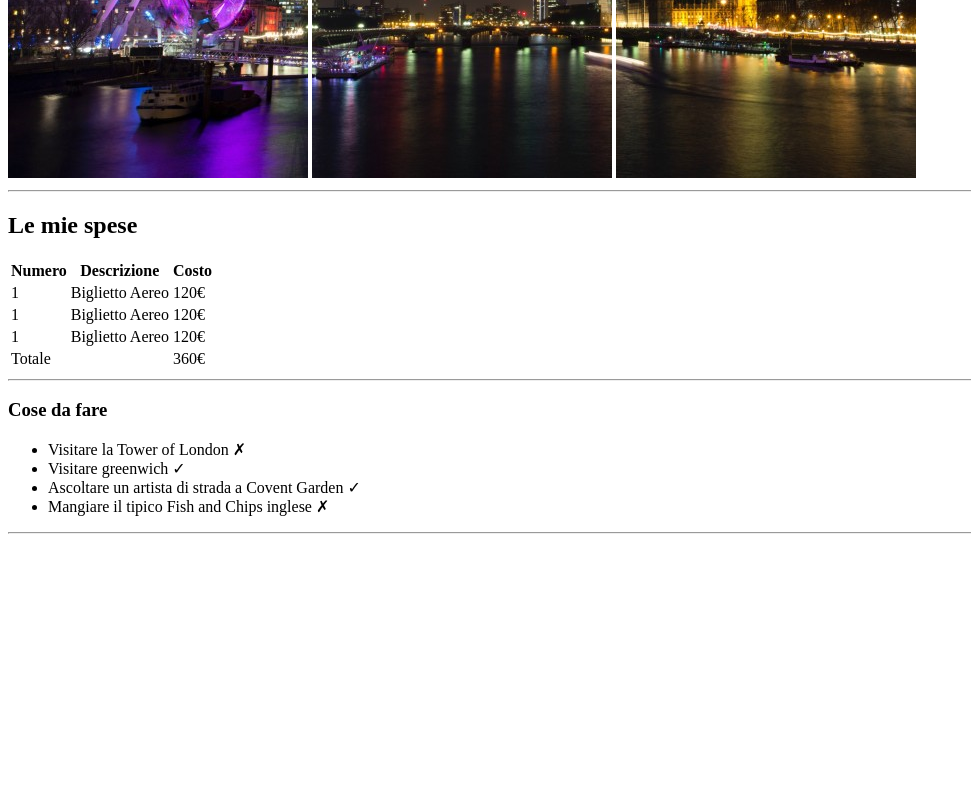
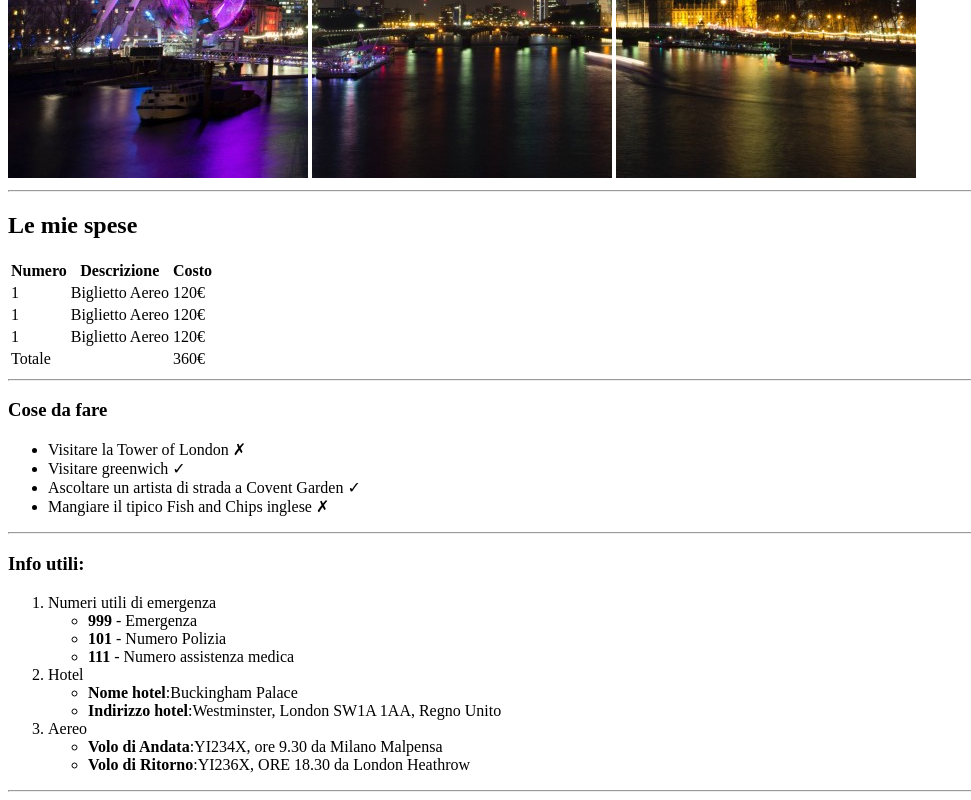
Before and after one commit to AngelaFerraro18/html-london-trip, a plain HTML site: page index.html in a window 1280 px wide. Shown: the part 502-1302 px from the top of the page, without its empty margins (0-971 px from the left). Before the commit the page ends 1044 px from the top, so only its background shows below. Drawn offline with Linux system fonts and the light colour scheme.

Commit message:
feat: Compilazione della terza parte del corpo della pagina

```diff
--- a/index.html
+++ b/index.html
@@ -59,7 +59,7 @@
         </div>
 
         <hr>
-
+        <!-- Impostazione seconda parte del corpo della pagina -->
         <h3>Cose da fare</h3>
         <ul>
             <li>Visitare la Tower of London &#x2717</li>
@@ -67,6 +67,34 @@
             <li>Ascoltare un artista di strada a Covent Garden &#x2713</li>
             <li>Mangiare il tipico Fish and Chips inglese &#x2717</li>
         </ul>
+        <!-- /Impostazione seconda parte del corpo della pagina -->
+
+        <hr>
+
+        <!-- Impostazione terza parte del corpo della pagina -->
+        <h3>Info utili:</h3>
+        <ol>
+            <li>Numeri utili di emergenza
+                <ul>
+                    <li><strong>999</strong> - Emergenza</li>
+                    <li><strong>101</strong> - Numero Polizia</li>
+                    <li><strong>111</strong> - Numero assistenza medica</li>
+                </ul>
+            </li>
+            <li>Hotel
+                <ul>
+                    <li><strong>Nome hotel</strong>:Buckingham Palace</li>
+                    <li><strong>Indirizzo hotel</strong>:Westminster, London SW1A 1AA, Regno Unito</li>
+                </ul>
+            </li>
+            <li>Aereo
+                <ul>
+                    <li><strong>Volo di Andata</strong>:YI234X, ore 9.30 da Milano Malpensa</li>
+                    <li><strong>Volo di Ritorno</strong>:YI236X, ORE 18.30 da London Heathrow</li>
+                </ul>
+            </li>
+        </ol>
+        <!-- /Impostazione terza parte del corpo della pagina -->
 
         <hr>
 
```
